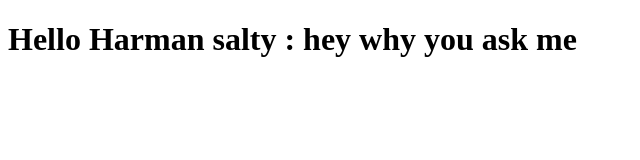
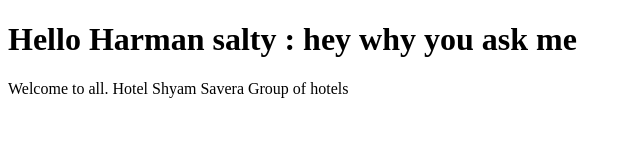
Before and after one commit to harmanjit1984/Harman-test, a plain HTML site: page index.html in a window 1280 px wide. Shown: the whole page, without its empty margins (0-640 px from the left). Drawn offline with Linux system fonts and the light colour scheme.

Commit message:
First web file.

```diff
--- a/index.html
+++ b/index.html
@@ -6,5 +6,7 @@
    </head>
    <body>
      <h1>Hello Harman salty : hey why you ask me </h1>
+     <p>Welcome to all. Hotel Shyam Savera Group of hotels</p>
+
      </body>
      </html>
```
